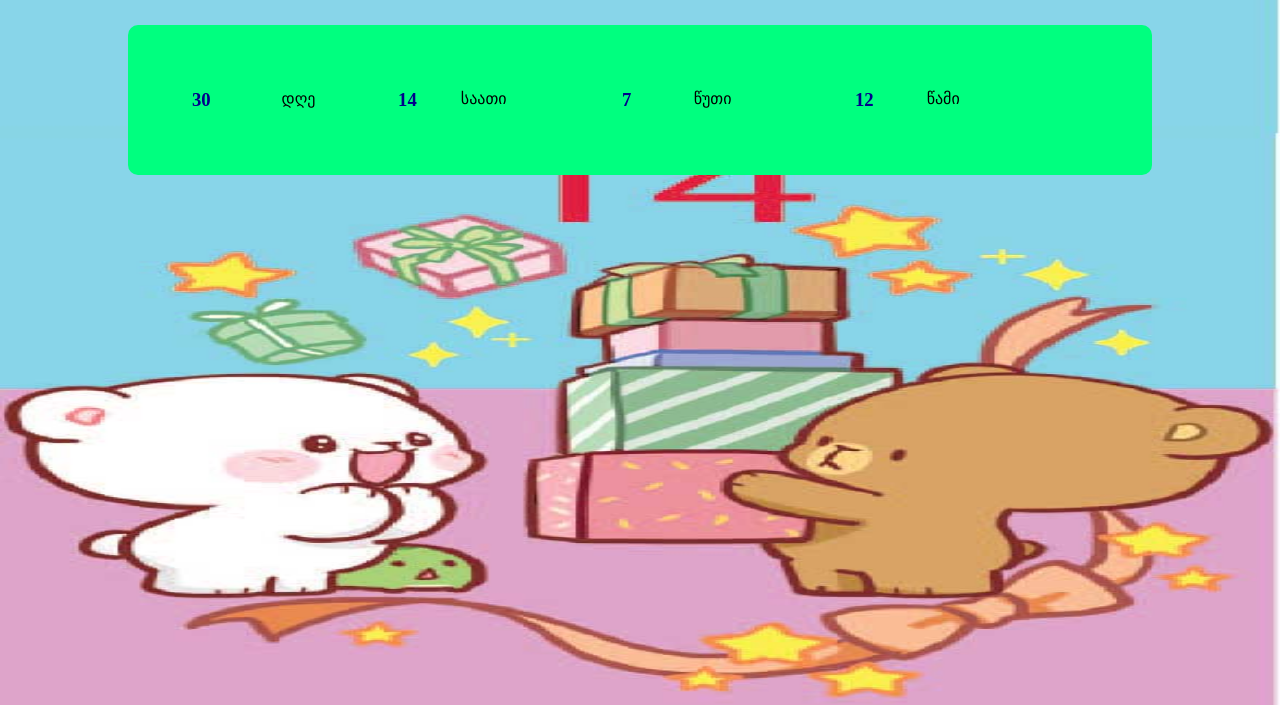
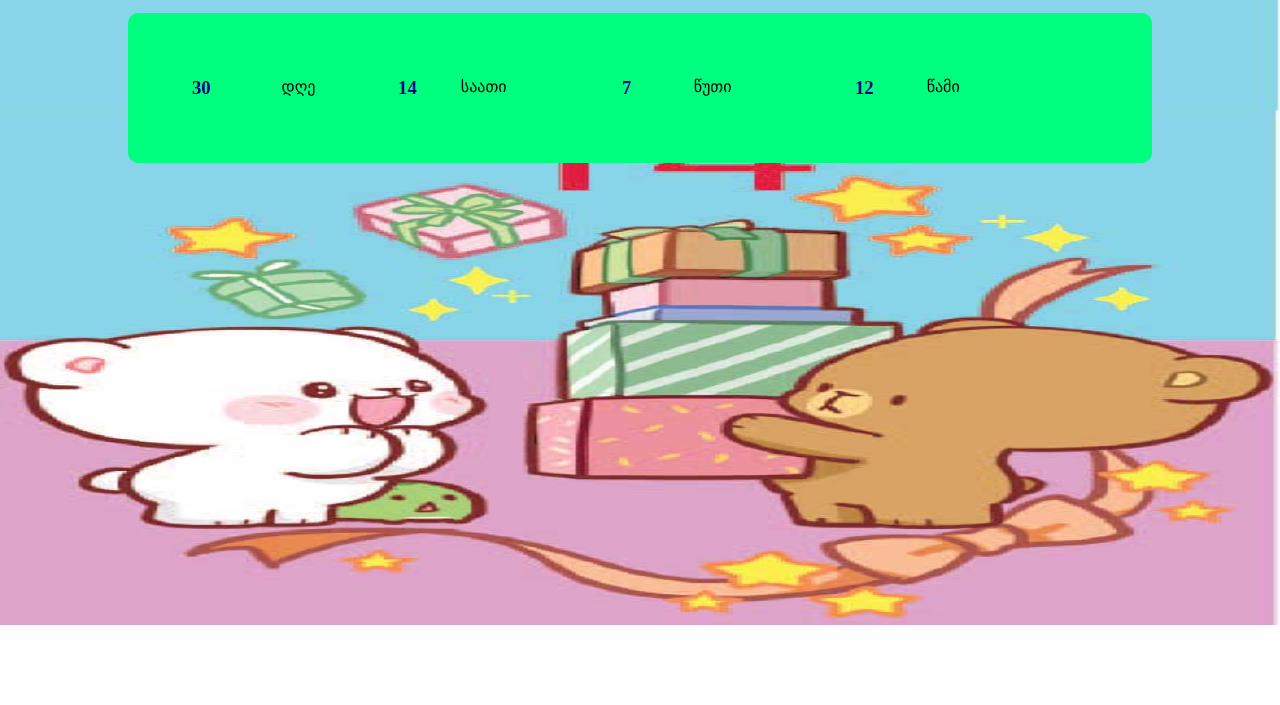
Before and after one commit to BoomBet2018/BoomBet2018.github.io, a plain HTML site: page Time/Time.html in a window 1280 px wide. Shown: the part 95-800 px from the top of the page. Drawn offline with Linux system fonts and the light colour scheme.

Commit message:
Update try.css

```diff
--- a/Time/try.css
+++ b/Time/try.css
@@ -29,7 +29,7 @@
 
 .img {
     width: 100vw;
-    height: 100vh;
+    height: 90vh;
     position: fixed;
    background-size: 100% 100%;
    background-repeat: no-repeat;
@@ -40,7 +40,7 @@
     left: 50%;
     top: 0;
     width: 50vw;
-    height: 100vh;
+    height: 90vh;
     opacity: 50%;
     z-index: 100;
 }
@@ -50,7 +50,7 @@
     left: 0;
     top: 0;
     width: 50vw;
-    height: 100vh;
+    height: 90vh;
     opacity: 50%;
     z-index: 100;
 }
```
